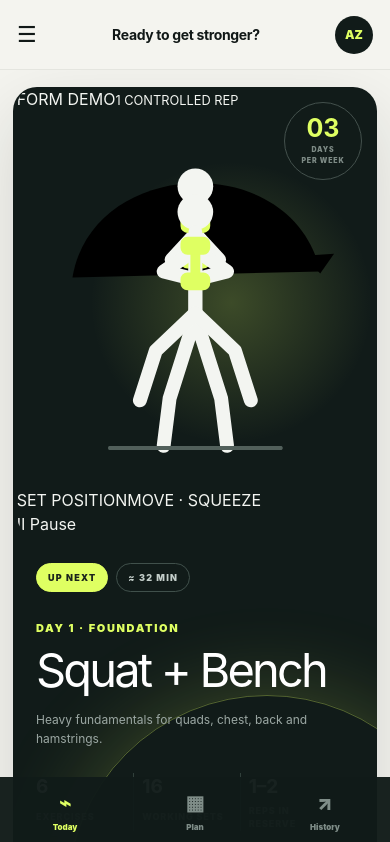
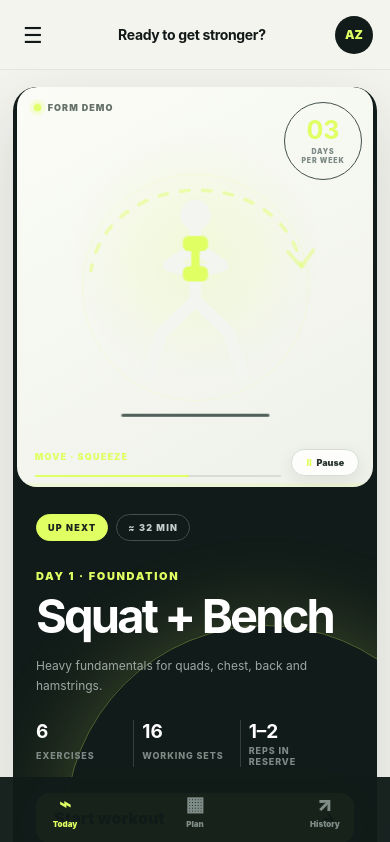
Before and after one commit to ahmarzia/strength-coach, a React (Vite) app: page / in a window 390 px wide. Shown: the top 842 px of the page. Built offline with nearby package versions, Linux system fonts and the light colour scheme.

Commit message:
Style responsive motion guides

```diff
--- a/src/app.css
+++ b/src/app.css
@@ -1,5 +1,3 @@
-@import "tailwindcss";
-
 :root {
   --ink: #111817;
   --muted: #67706c;
@@ -94,6 +92,51 @@ button:focus-visible, input:focus-visible, summary:focus-visible { outline: 3px
 .exercise-visual .ground { fill: none; stroke: #c9cec7; stroke-width: 2; stroke-linecap: round; }
 .exercise-visual .motion-arrow { fill: none; stroke: var(--accent, #7e6af2); stroke-width: 3; stroke-linecap: round; stroke-linejoin: round; }
 .exercise-visual text { fill: #7c8580; font-size: 8px; font-weight: 900; letter-spacing: .16em; }
+
+/* Video-like form demo: two precise key poses loop as one controlled rep. */
+.exercise-visual.animated { position: relative; isolation: isolate; min-height: 330px; background: radial-gradient(circle at 50% 42%, color-mix(in srgb, var(--accent, #7e6af2), transparent 82%), transparent 43%), linear-gradient(150deg, #fbfcf7 0%, #eef1e9 100%); }
+.motion-stage { position: relative; min-height: inherit; display: grid; place-items: center; padding: 42px 18px 38px; overflow: hidden; }
+.motion-stage::before { content: ""; position: absolute; width: 270px; height: 270px; border: 1px solid color-mix(in srgb, var(--accent, #7e6af2), transparent 78%); border-radius: 50%; opacity: .65; }
+.motion-stage::after { content: ""; position: absolute; left: 0; right: 0; bottom: 0; height: 4px; background: color-mix(in srgb, var(--accent, #7e6af2), transparent 85%); }
+.motion-stage > svg { position: relative; z-index: 1; width: min(100%, 390px); max-height: 320px; overflow: visible; }
+.motion-topline { position: absolute; z-index: 3; inset: 15px 17px auto; display: flex; align-items: center; justify-content: space-between; color: #65706a; font-weight: 900; letter-spacing: .12em; font-size: 9px; }
+.motion-topline span { display: inline-flex; align-items: center; gap: 7px; }
+.motion-topline i { width: 7px; height: 7px; border-radius: 50%; background: var(--accent, #7e6af2); box-shadow: 0 0 0 4px color-mix(in srgb, var(--accent, #7e6af2), transparent 80%); animation: demoPulse 1.6s ease-in-out infinite; }
+.motion-topline small { color: #929b96; font-size: 8px; letter-spacing: .1em; }
+.motion-frame { transform-origin: 50% 62%; }
+.motion-start { animation: startPose 3.6s cubic-bezier(.45, 0, .25, 1) infinite; }
+.motion-finish { opacity: 0; animation: finishPose 3.6s cubic-bezier(.45, 0, .25, 1) infinite; }
+.motion-orbit, .motion-orbit-arrow { fill: none; stroke: color-mix(in srgb, var(--accent, #7e6af2), transparent 35%); stroke-width: 2.2; stroke-linecap: round; stroke-linejoin: round; stroke-dasharray: 5 8; opacity: .65; animation: orbitDash 3.6s linear infinite; }
+.motion-orbit-arrow { stroke-dasharray: none; }
+.motion-readout { position: absolute; z-index: 3; left: 18px; bottom: 17px; min-width: 122px; height: 24px; overflow: hidden; color: #202925; font-size: 9px; font-weight: 950; letter-spacing: .13em; }
+.motion-label { position: absolute; left: 0; top: 5px; white-space: nowrap; }
+.motion-label-start { animation: startLabel 3.6s ease-in-out infinite; }
+.motion-label-finish { opacity: 0; color: var(--accent, #7e6af2); animation: finishLabel 3.6s ease-in-out infinite; }
+.motion-progress { position: absolute; z-index: 3; left: 18px; right: 92px; bottom: 10px; height: 2px; border-radius: 2px; overflow: hidden; background: #d7dcd4; }
+.motion-progress span { display: block; width: 100%; height: 100%; background: var(--accent, #7e6af2); transform-origin: left; animation: repProgress 3.6s linear infinite; }
+.motion-toggle { position: absolute; z-index: 4; right: 14px; bottom: 11px; min-width: 68px; border: 1px solid #d7dcd4; border-radius: 999px; background: rgba(255,255,255,.86); color: #26312c; padding: 7px 10px; font-size: 9px; font-weight: 900; cursor: pointer; box-shadow: 0 5px 16px rgba(21,30,26,.08); backdrop-filter: blur(8px); }
+.motion-toggle:hover { border-color: var(--accent, #7e6af2); transform: translateY(-1px); }
+.motion-toggle span { color: var(--accent, #7e6af2); margin-right: 3px; }
+.exercise-visual.paused *, .exercise-visual.paused *::before, .exercise-visual.paused *::after { animation-play-state: paused !important; }
+
+@keyframes startPose {
+  0%, 30% { opacity: 1; filter: blur(0); transform: scale(1); }
+  43% { opacity: .32; filter: blur(1.2px); transform: scale(.985); }
+  50%, 82% { opacity: 0; filter: blur(2px); transform: scale(.975); }
+  94% { opacity: .45; filter: blur(1px); }
+  100% { opacity: 1; filter: blur(0); transform: scale(1); }
+}
+@keyframes finishPose {
+  0%, 30% { opacity: 0; filter: blur(2px); transform: scale(.975); }
+  45% { opacity: .48; filter: blur(1px); }
+  52%, 80% { opacity: 1; filter: blur(0); transform: scale(1); }
+  93%, 100% { opacity: 0; filter: blur(2px); transform: scale(.98); }
+}
+@keyframes startLabel { 0%, 36%, 100% { opacity: 1; transform: translateY(0); } 45%, 90% { opacity: 0; transform: translateY(-8px); } }
+@keyframes finishLabel { 0%, 36%, 100% { opacity: 0; transform: translateY(8px); } 50%, 84% { opacity: 1; transform: translateY(0); } 94% { opacity: 0; } }
+@keyframes repProgress { from { transform: scaleX(0); } to { transform: scaleX(1); } }
+@keyframes orbitDash { to { stroke-dashoffset: -39; } }
+@keyframes demoPulse { 0%, 100% { transform: scale(.8); opacity: .65; } 50% { transform: scale(1.15); opacity: 1; } }
 
 .intro-row { display: grid; grid-template-columns: 1.25fr .75fr; align-items: end; gap: 40px; margin: 12px 0 38px; }
 .intro-row h1, .history-heading h1 { margin: 8px 0 12px; font-size: clamp(34px, 4.5vw, 60px); line-height: 1; letter-spacing: -.055em; }
@@ -249,6 +292,10 @@ details[open] .expand { transform: rotate(45deg); background: var(--accent); }
   .hero-button { width: 100%; }
   .hero-visual { min-height: 260px; grid-row: 1; }
   .hero-visual .exercise-visual { transform: scale(1); }
+  .exercise-visual.animated { min-height: 285px; }
+  .motion-stage { padding-inline: 10px; }
+  .motion-stage::before { width: 225px; height: 225px; }
+  .motion-topline small { display: none; }
   .hero-orbit { width: 78px; height: 78px; right: 15px; top: 15px; }
   .section-heading { margin-top: 34px; }
   .preview-grid { grid-template-columns: 1fr; }
@@ -297,4 +344,8 @@ details[open] .expand { transform: rotate(45deg); background: var(--accent); }
 
 @media (prefers-reduced-motion: reduce) {
   *, *::before, *::after { scroll-behavior: auto !important; transition: none !important; }
+  .exercise-visual.animated *, .exercise-visual.animated *::before, .exercise-visual.animated *::after { animation-play-state: paused !important; }
+  .motion-start { opacity: 1; }
+  .motion-finish { opacity: 0; }
+  .motion-toggle { display: none; }
 }
```
